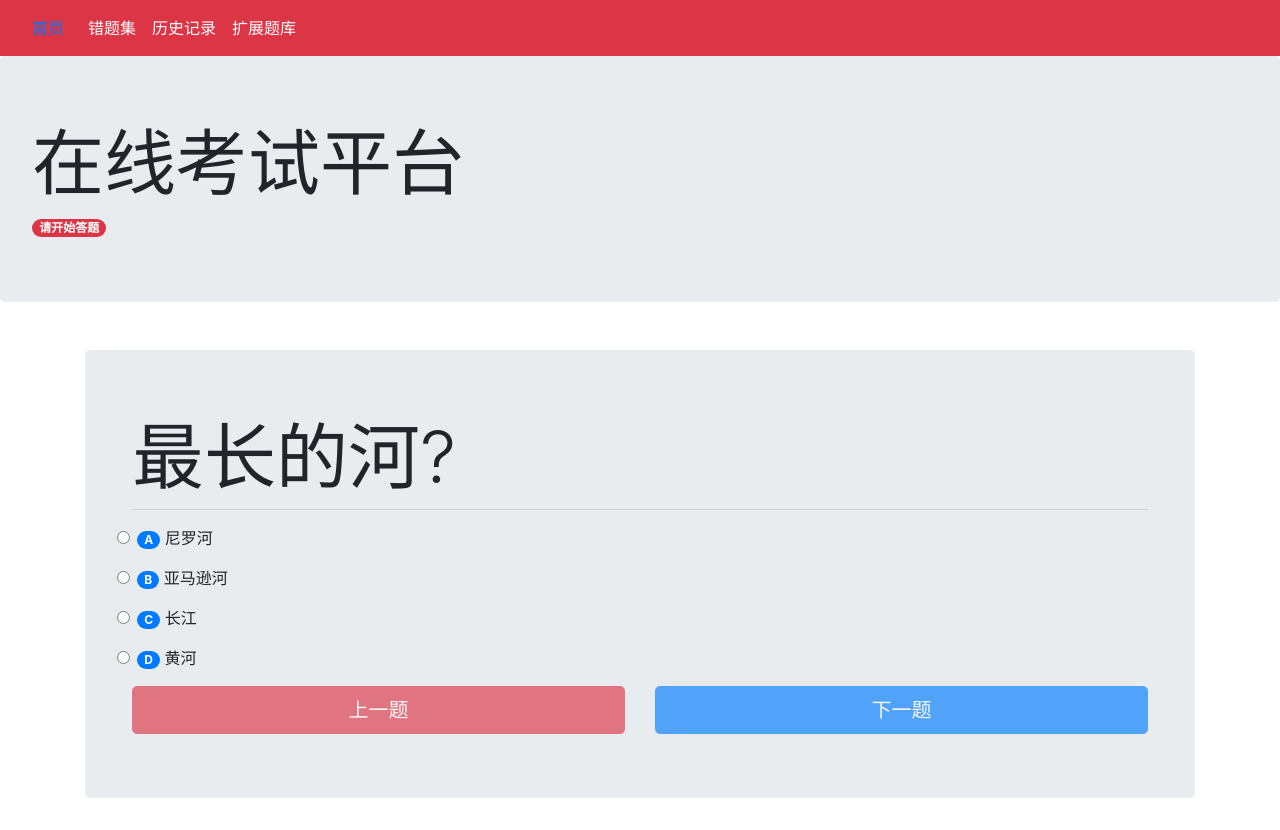
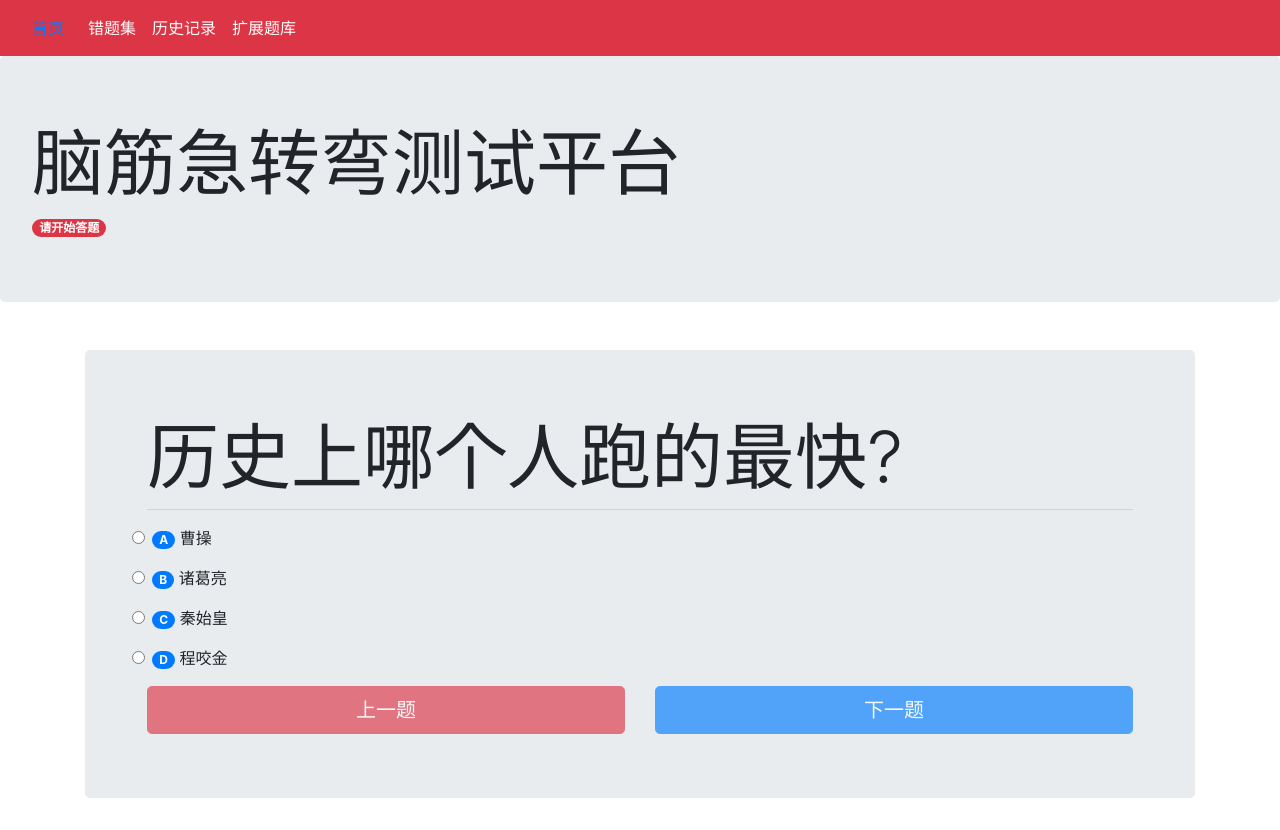
Before and after one commit to W200401J/testplatform, a Vue app: page / in a window 1280 px wide. Built offline with nearby package versions, Linux system fonts and the light colour scheme.

Commit message:
提交算分数弄好了

```diff
--- a/src/components/Single.vue
+++ b/src/components/Single.vue
@@ -1,5 +1,36 @@
 <template>
   <div class="container">
+    <div class="container" v-if="defen">
+      <div class="row mt-2 pt-2">
+        <h1 class="display-3">完成</h1>
+      </div>
+      <div class="row mt-2 pt-2" v-if="isScore">
+        <h2 class="display-4">得分:{{ total }}</h2>
+      </div>
+      <!--正确答案与用户提交答案的对比-->
+      <div class="row mt-2 pt-2" v-else>
+        <div class="col-6">
+          <button
+            type="button"
+            @click="up(true)"
+            class="btn btn-danger btn-lg btn-block"
+          >
+            返回
+          </button>
+        </div>
+        <div class="col-6">
+          <button
+            type="button"
+            @click="score"
+            class="btn btn-primary btn-lg btn-block"
+          >
+            提交
+          </button>
+        </div>
+      </div>
+    </div>
+
+    <div class="container" v-else>
       <h1 class="display-3">{{ nu[now].title }}</h1>
       <hr class="my-2" />
       <div
@@ -51,6 +82,7 @@
         </div>
       </div>
     </div>
+  </div>
 </template>
 
 <script>
@@ -59,10 +91,13 @@ export default {
   name: "Single",
   data() {
     return {
+      defen: false,
+      isScore: false,
       isdisable: true,
       choose: [],
       results: new Map(),
       now: 0,
+      total: 0,
     };
   },
   computed: {
@@ -80,6 +115,9 @@ export default {
       } else {
         this.choose = [];
       }
+      if (this.now === this.nu.length) {
+        this.defen = true;
+      }
     },
     rednow() {
       this.$store.dispatch("redNow", 1);
@@ -90,6 +128,34 @@ export default {
     isdis() {
       this.isdisable = false;
     },
+    up(isEnd) {
+      if (this.now === 0) {
+        return;
+      }
+      if (isEnd) {
+        this.defen = false;
+      }
+      this.now--;
+      //获得前一题已选择的答案
+      this.choose = this.results.get(this.now);
+    },
+    score() {
+      let count = 0;
+      for (let entry of this.results) {
+        if (this.nu[entry[0]].right.length === 1) {
+          if (this.nu[entry[0]].right === entry[1]) {
+            count++;
+          }
+        } else {
+          if (this.nu[entry[0]].right.join("") === entry[1].sort().join("")) {
+            count++;
+          }
+        }
+      }
+      this.total = (count / this.nu.length) * 100;
+      this.total = this.total.toFixed(2);
+      this.isScore = true;
+    },
   },
 };
 </script>
--- a/src/store/index.js
+++ b/src/store/index.js
@@ -10,37 +10,59 @@ class mu {
   }
 }
 class cmu {
-  constructor(title, ans, right,cright) {
-      this.title = title,
+  constructor(title, ans, right, cright) {
+    this.title = title,
       this.ans = ans,
       this.right = right,
-      this.cright=cright
+      this.cright = cright
   }
 }
 export default new Vuex.Store({
   state: {
     nu: [
-      new mu("最长的河?",
-        [{ A: "尼罗河" },
-        { B: "亚马逊河" },
-        { C: "长江" },
-        { D: "黄河" },],
-        "B"
+      new mu("历史上哪个人跑的最快?",
+        [{ A: "曹操" },
+        { B: "诸葛亮" },
+        { C: "秦始皇" },
+        { D: "程咬金" },],
+        "A"
+      ),
+      new mu("小白加小白等于什么？",
+        [{ A: "小白" },
+        { B: "小白小白" },
+        { C: "小小白" },
+        { D: "小白兔" },],
+        "D"
+      ),
+      new mu("米她妈是谁?",
+        [{ A: "花" },
+        { B: "稻谷" },
+        { C: "种子" },
+        { D: "水" },],
+        "A"
+      ),
+      new mu("用椰子和西瓜打头谁比较痛?",
+        [{ A: "椰子" },
+        { B: "西瓜" },
+        { C: "都痛" },
+        { D: "头" },],
+        "D"
+      ), new mu("世界上什么东西比天高?",
+        [{ A: "飞机" },
+        { B: "火箭" },
+        { C: "宇宙飞船" },
+        { D: "心" },],
+        "D"
       )
     ],
-    cnu:[
-      new cmu("最长的河?",
-      [{ A: "尼罗河" },
-      { B: "亚马逊河" },
-      { C: "长江" },
-      { D: "黄河" },],
-      "B","D"),
-      new cmu("最帅的男明星?",
-      [{ A: "宋小宝" },
-      { B: "刘德华" },
-      { C: "潘长江" },
-      { D: "吴彦祖" },],
-      "A","B"),
+    cnu: [
+      new cmu("世界上什么东西比天高?",
+        [{ A: "飞机" },
+        { B: "火箭" },
+        { C: "宇宙飞船" },
+        { D: "心" },],
+        "D", "C"),
+
     ],
     now: 0,
     results: new Map(),
@@ -49,15 +71,14 @@ export default new Vuex.Store({
   mutations: {
     ADD_Ti(state, ti) {
       state.nu.push(ti),
-        alert("到")
-
+        alert("是否添加这道题？")
     },
     ADD_now(state, n) {
       if (state.now < state.nu.length - 1) {
         state.results.set(state.now, state.chooses);
         state.now = state.now + n
       } else {
-        alert("没有下一题了")
+        alert("做完了")
       }
     },
     RED_now(state, n) {
@@ -68,8 +89,8 @@ export default new Vuex.Store({
         alert("没有上一题了")
       }
     },
-    ADD_CH(state,n){
-      state.chooses=n
+    ADD_CH(state, n) {
+      state.chooses = n
     }
   },
   actions: {
@@ -82,8 +103,8 @@ export default new Vuex.Store({
     addNow({ commit }, n) {
       commit('ADD_now', n)
     },
-    addCh({ commit }, n){
-      commit('ADD_CH',n)
+    addCh({ commit }, n) {
+      commit('ADD_CH', n)
     }
   },
   modules: {
--- a/src/views/Home.vue
+++ b/src/views/Home.vue
@@ -2,7 +2,7 @@
   <div class="home">
     <MyNav />
     <div class="jumbotron">
-      <h1 class="display-3">在线考试平台</h1>
+      <h1 class="display-3">脑筋急转弯测试平台</h1>
       <span class="badge badge-pill badge-danger">请开始答题</span>
     </div>
     <div class="container">
```
Lines whose indentation alone changed are shown as unchanged.
